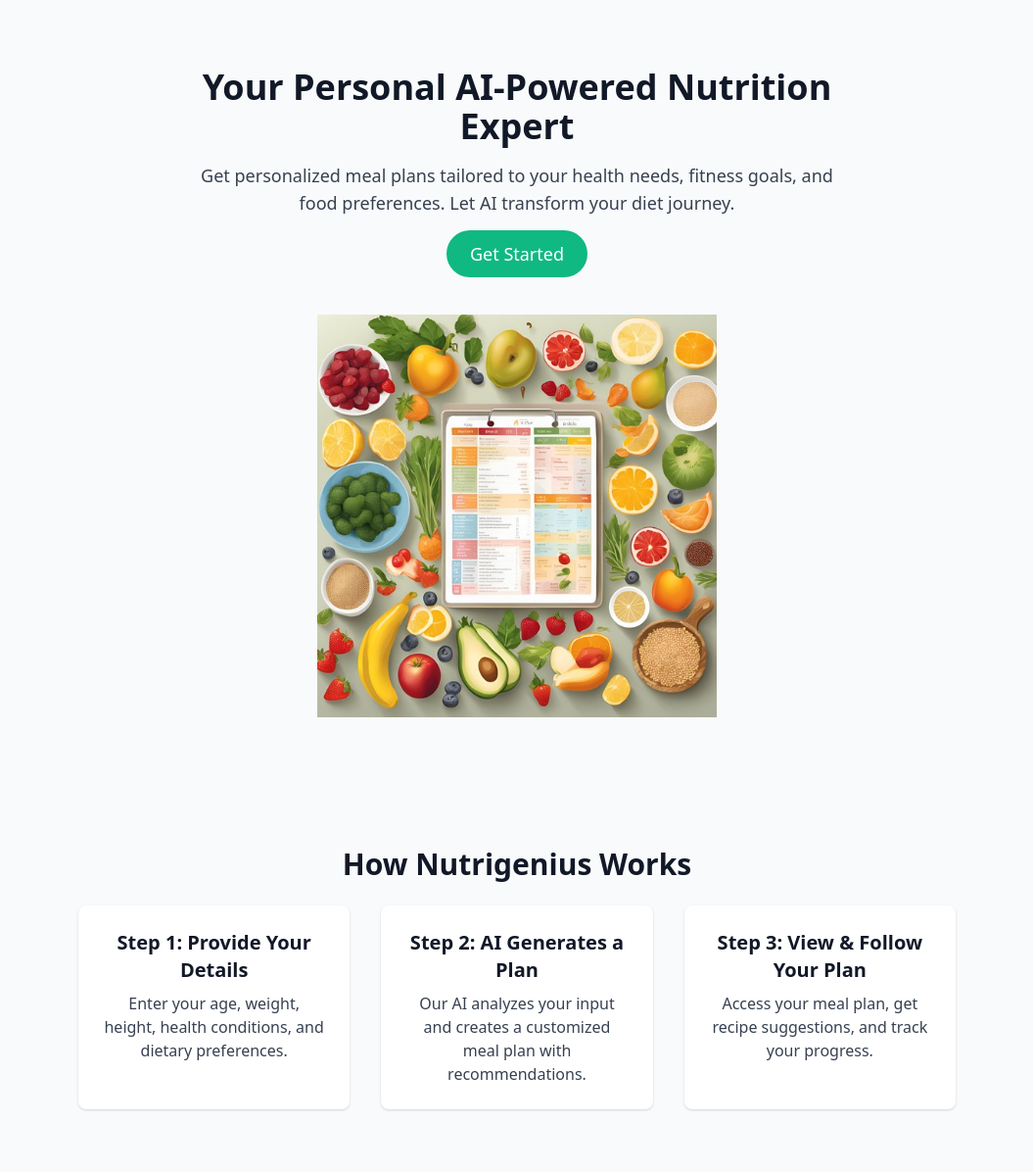
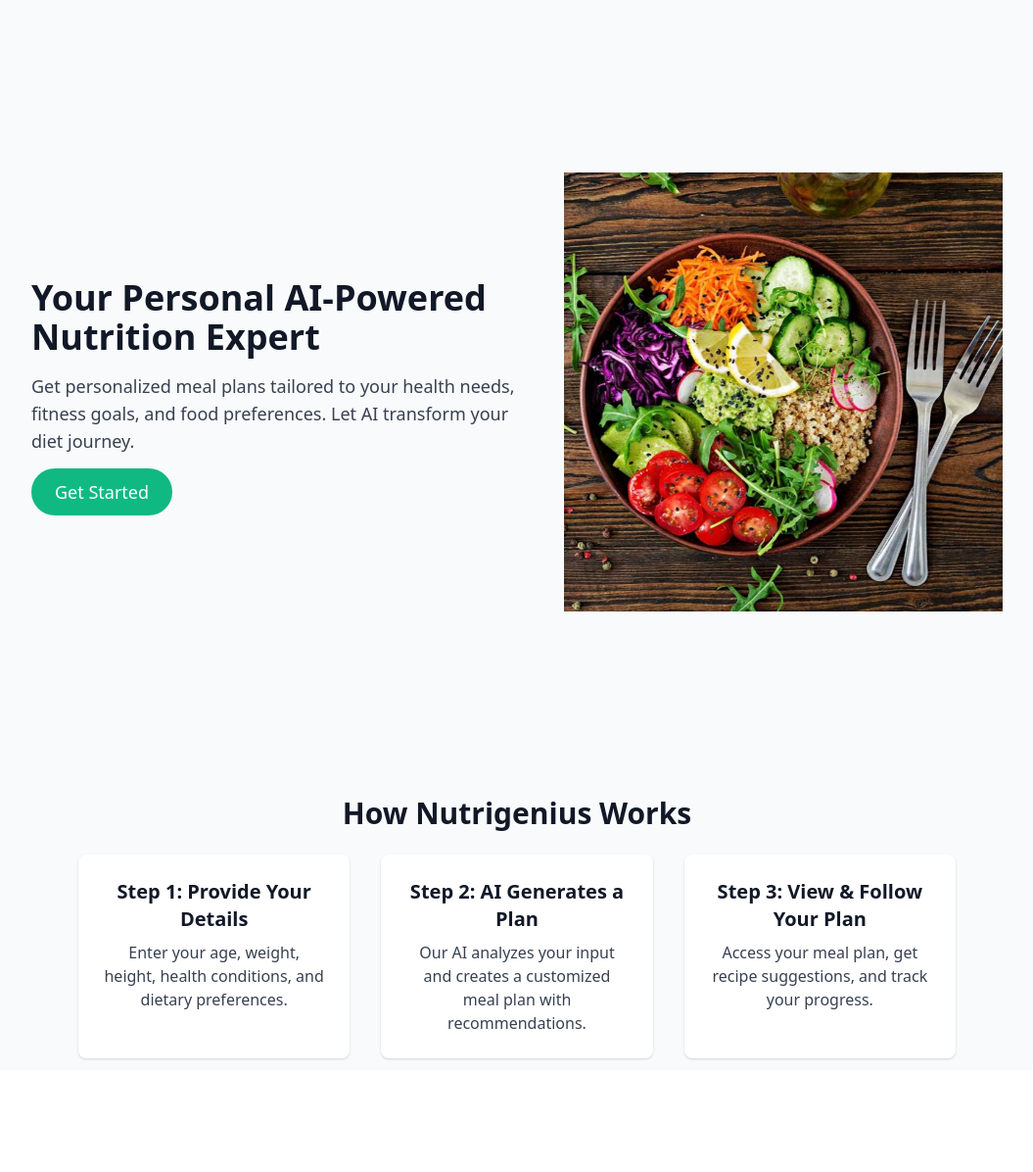
Before and after one commit to sailathakakumanu/nutrigenius, a Django app: page / in a window 1280 px wide. Shown: the part 80-1276 px from the top of the page at 98% size, without its empty margins (112-1167 px from the left). After the commit the page ends 1162 px from the top, so only its background shows below. Run offline with Django 5.2, Linux system fonts and the light colour scheme.

Commit message:
Add image to the homePage

```diff
--- a/dietitian/settings.py
+++ b/dietitian/settings.py
@@ -114,7 +114,9 @@ USE_TZ = True
 # https://docs.djangoproject.com/en/5.0/howto/static-files/
 
 STATIC_URL = 'static/'
-
+STATICFILES_DIRS = [
+    BASE_DIR / "static",
+]
 # Default primary key field type
 # https://docs.djangoproject.com/en/5.0/ref/settings/#default-auto-field
 
--- a/templates/home.html
+++ b/templates/home.html
@@ -23,19 +23,19 @@
         </div>
     </header>
 
-    <main class="flex flex-col items-center justify-center min-h-screen p-6 bg-gray-50">
-        <div class="text-center max-w-2xl">
+    <main class="flex flex-col md:flex-row items-center justify-center min-h-screen p-3 bg-gray-50">
+        <div class="text-center max-w-2xl md:text-left md:max-w-lg">
             <h1 class="text-4xl font-bold mb-4">Your Personal AI-Powered Nutrition Expert</h1>
             <p class="text-lg text-gray-700 mb-6">Get personalized meal plans tailored to your health needs, fitness goals, and food preferences. Let AI transform your diet journey.</p>
             <a href="{% url 'get_started' %}" class="bg-green-500 text-white px-6 py-3 rounded-full text-lg hover:bg-green-600">Get Started</a>
         </div>
-        <div class="mt-12">
-            <img src="{% static 'diet/Nutrition-planning.png' %}" alt="Nutrition Planning Illustration" class="w-full max-w-md">
+        <div class="mt-12 md:mt-0 md:ml-8">
+            <img src="{% static 'nutrition-planning.jpg' %}" alt="Nutrition Planning Illustration" class="w-full max-w-md">
         </div>
     </main>
 
     <!-- How It Works Section -->
-    <section id="how-it-works" class="py-16 bg-gray-50">
+    <section id="how-it-works" class="py-3 bg-gray-50">
         <div class="max-w-4xl mx-auto text-center">
             <h2 class="text-3xl font-bold mb-6">How Nutrigenius Works</h2>
             <div class="grid grid-cols-1 md:grid-cols-3 gap-8">
```
Also changed, not shown: static/diet/nutrition-planning.png (deleted), static/nutrition-planning.jpg (added).
